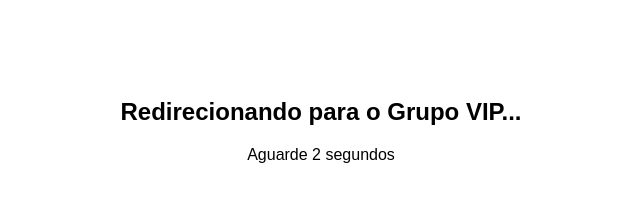
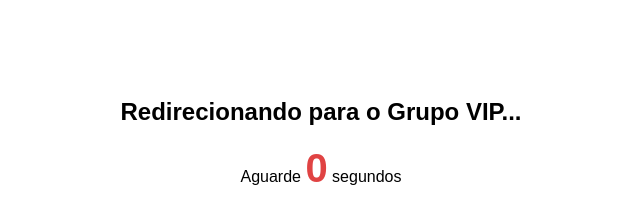
Before and after one commit to viccastro-web/VIP, a plain HTML site: page index.html in a window 1280 px wide. Shown: the whole page, without its empty margins (319-959 px from the left). Drawn offline with Linux system fonts and the light colour scheme.

Commit message:
Update index.html

```diff
--- a/index.html
+++ b/index.html
@@ -2,7 +2,7 @@
 <html lang="pt-BR">
 <head>
 <meta charset="UTF-8">
-<meta http-equiv="refresh" content="2; https://t.me/+XJbSkVdj38BiMmNh">
+<meta http-equiv="refresh" content="3; https://t.me/+XJbSkVdj38BiMmNh">
 <title>Redirecionando...</title>
 
 <!-- Meta Pixel Code -->
@@ -18,7 +18,7 @@ s.parentNode.insertBefore(t,s)}(window, document,'script',
 
 fbq('init', '1214538850595571');
 fbq('track', 'PageView');
-fbq('track', 'Lead');
+fbq('trackCustom', 'PagamentoConfirmado');
 </script>
 
 <noscript>
@@ -34,11 +34,34 @@ body{
     text-align: center;
     padding-top: 70px;
 }
+
+#timer {
+    font-size: 40px;
+    font-weight: bold;
+    color: #d60000;
+    margin-top: 10px;
+    animation: pulse 0.9s infinite;
+}
+
+@keyframes pulse {
+  0% { transform: scale(1); opacity: 1; }
+  50% { transform: scale(1.2); opacity: 0.7; }
+  100% { transform: scale(1); opacity: 1; }
+}
 </style>
 </head>
 
 <body>
 <h2>Redirecionando para o Grupo VIP...</h2>
-<p>Aguarde 2 segundos</p>
+<p>Aguarde <span id="timer">3</span> segundos</p>
+
+<script>
+let t = 3;
+setInterval(() => {
+    t--;
+    if(t >= 0) document.getElementById("timer").innerText = t;
+}, 1000);
+</script>
+
 </body>
 </html>
```
